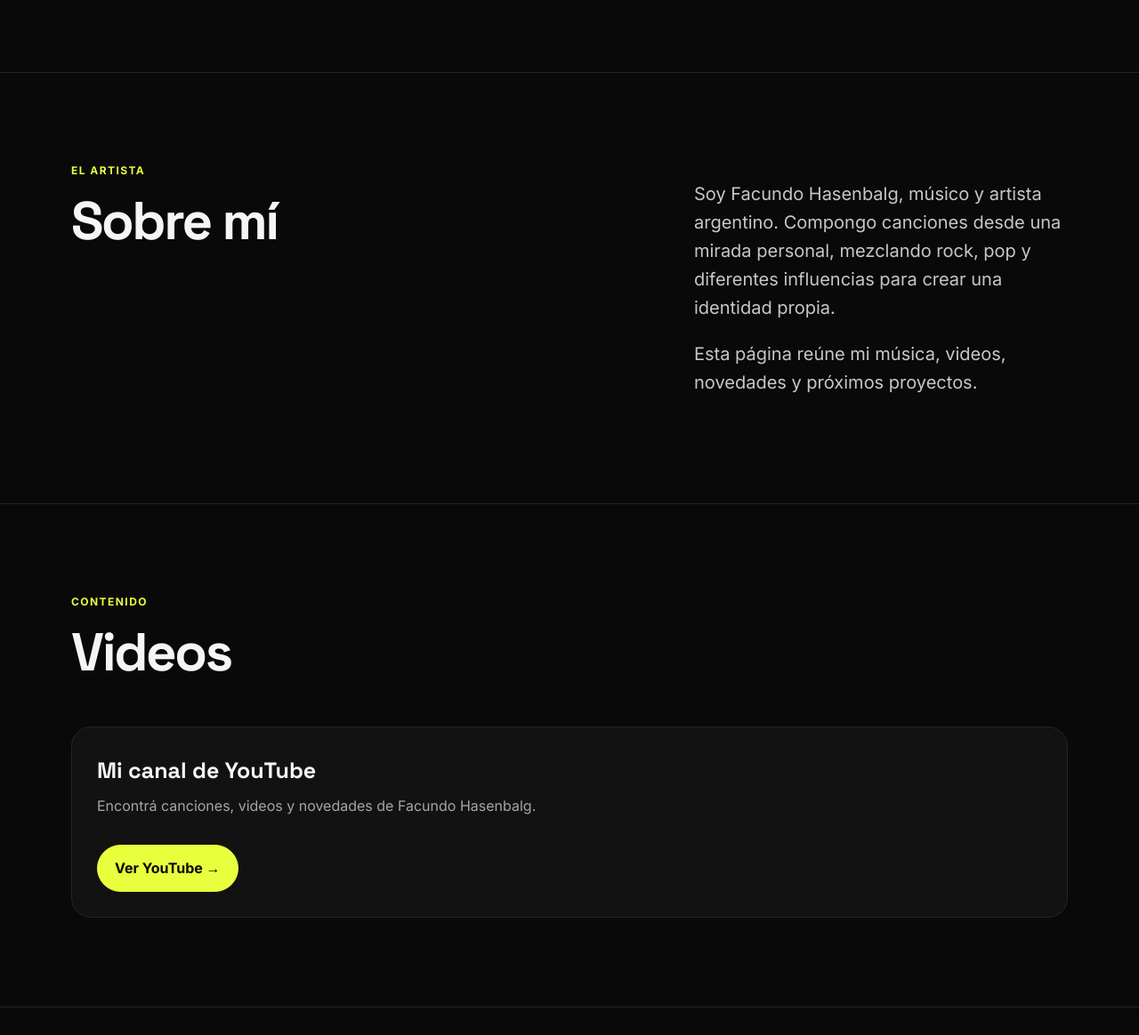
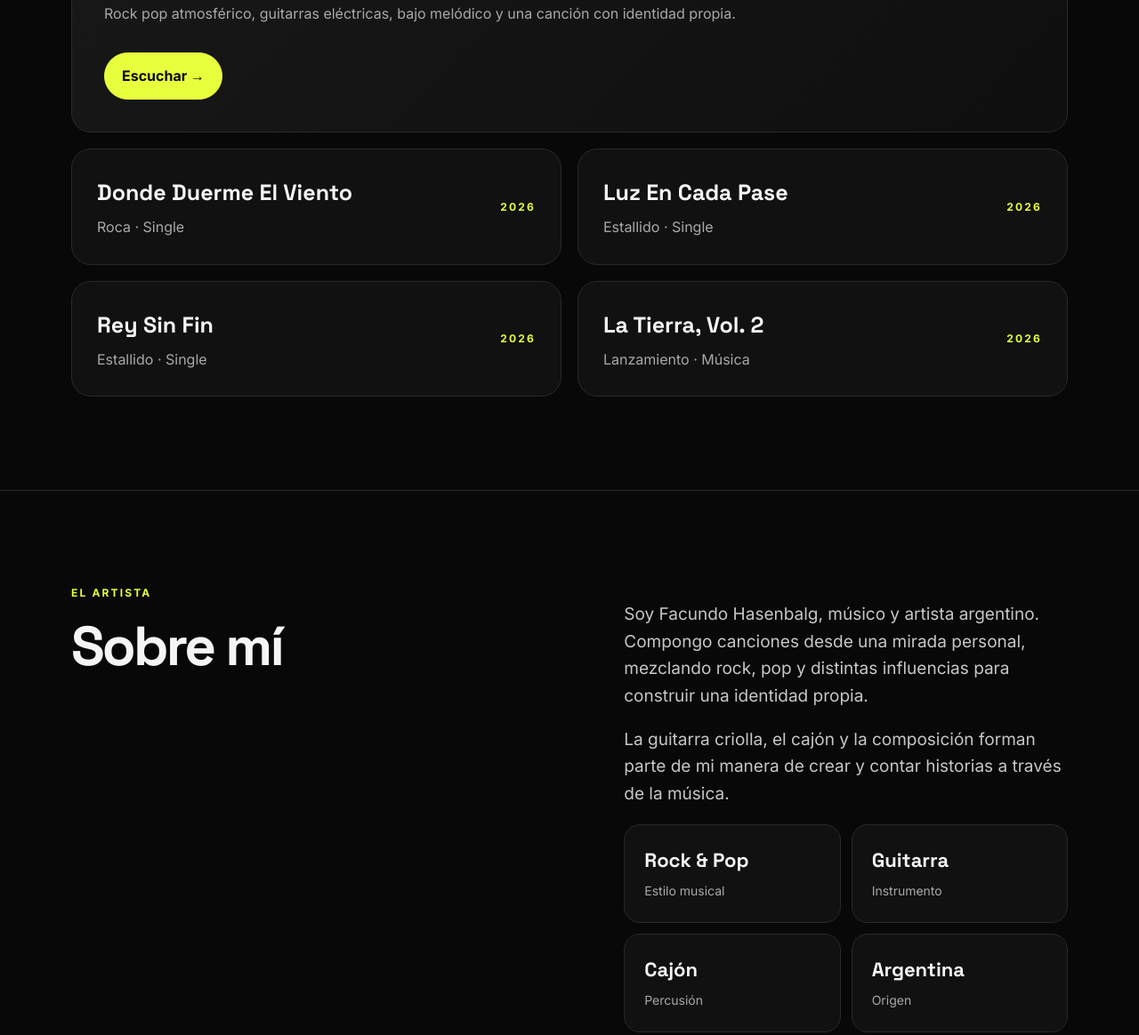
Before and after one commit to facuhasenbalg-code/facundo-hasenbalg-web, a plain HTML site: page index.html in a window 1280 px wide. Shown: the part 1138-2302 px from the top of the page at 89% size. Drawn offline with Linux system fonts and the light colour scheme.

Commit message:
Mejorar sitio oficial de Facundo Hasenbalg

```diff
--- a/index.html
+++ b/index.html
@@ -4,28 +4,31 @@
   <meta charset="utf-8">
   <meta name="viewport" content="width=device-width, initial-scale=1">
   <meta name="description" content="Sitio oficial de Facundo Hasenbalg, músico y artista argentino.">
-  <title>Facundo Hasenbalg | Músico</title>
+  <meta name="theme-color" content="#090909">
+  <title>Facundo Hasenbalg | Sitio Oficial</title>
   <link rel="preconnect" href="https://fonts.googleapis.com">
   <link rel="preconnect" href="https://fonts.gstatic.com" crossorigin>
   <link href="https://fonts.googleapis.com/css2?family=Inter:wght@400;500;600;700;800&family=Space+Grotesk:wght@500;600;700&display=swap" rel="stylesheet">
   <style>
-    :root{--bg:#090909;--panel:#121212;--text:#f5f5f5;--muted:#a6a6a6;--line:#252525;--accent:#e8ff3d;--max:1120px}
+    :root{--bg:#080808;--panel:#111;--panel2:#171717;--text:#f5f5f5;--muted:#a9a9a9;--line:#292929;--accent:#e8ff3d;--max:1120px}
     *{box-sizing:border-box}html{scroll-behavior:smooth}body{margin:0;background:var(--bg);color:var(--text);font-family:Inter,system-ui,sans-serif;line-height:1.6}a{color:inherit;text-decoration:none}.wrap{width:min(calc(100% - 40px),var(--max));margin:auto}
-    header{position:fixed;inset:0 0 auto;z-index:10;background:rgba(9,9,9,.82);backdrop-filter:blur(14px);border-bottom:1px solid rgba(255,255,255,.06)}nav{height:72px;display:flex;align-items:center;justify-content:space-between}.brand{font-family:'Space Grotesk';font-weight:700;letter-spacing:.04em}.navlinks{display:flex;gap:28px;font-size:14px;color:#ccc}.navlinks a:hover{color:var(--accent)}
-    .hero{min-height:92vh;display:grid;place-items:center;padding:140px 0 90px;background:radial-gradient(circle at 75% 30%,#242424 0,transparent 32%),linear-gradient(135deg,#090909,#101010)}.eyebrow{color:var(--accent);font-weight:700;letter-spacing:.18em;text-transform:uppercase;font-size:13px}.hero h1{font-family:'Space Grotesk';font-size:clamp(56px,10vw,132px);line-height:.88;letter-spacing:-.06em;max-width:1000px;margin:18px 0}.hero p{font-size:clamp(18px,2.4vw,25px);color:#c8c8c8;max-width:650px}.buttons{display:flex;gap:12px;flex-wrap:wrap;margin-top:30px}.btn{padding:13px 19px;border:1px solid var(--line);border-radius:999px;font-weight:700}.btn.primary{background:var(--accent);color:#080808;border-color:var(--accent)}.btn:hover{transform:translateY(-1px)}
-    section{padding:100px 0;border-top:1px solid var(--line)}h2{font-family:'Space Grotesk';font-size:clamp(34px,5vw,60px);margin:0 0 35px;letter-spacing:-.04em}.grid{display:grid;grid-template-columns:repeat(2,1fr);gap:18px}.card{background:var(--panel);border:1px solid var(--line);border-radius:22px;padding:28px}.card h3{font-family:'Space Grotesk';font-size:25px;margin:0 0 8px}.card p{color:var(--muted);margin:0}.music{display:flex;align-items:center;justify-content:space-between;gap:20px}.tag{font-size:12px;text-transform:uppercase;letter-spacing:.12em;color:var(--accent);font-weight:700}.about{display:grid;grid-template-columns:1.2fr .8fr;gap:70px}.about p{font-size:20px;color:#c7c7c7}.socials{display:flex;flex-wrap:wrap;gap:10px}.socials a{border:1px solid var(--line);padding:11px 15px;border-radius:12px;color:#ddd}.socials a:hover{border-color:var(--accent);color:var(--accent)}footer{padding:35px 0;color:#777;font-size:13px;display:flex;justify-content:space-between;gap:20px}
-    @media(max-width:720px){.navlinks{display:none}.grid,.about{grid-template-columns:1fr}.hero{min-height:85vh}.music{align-items:flex-start;flex-direction:column}section{padding:75px 0}footer{flex-direction:column}}
+    header{position:fixed;inset:0 0 auto;z-index:20;background:rgba(8,8,8,.82);backdrop-filter:blur(16px);border-bottom:1px solid rgba(255,255,255,.07)}nav{height:72px;display:flex;align-items:center;justify-content:space-between}.brand{font-family:'Space Grotesk';font-weight:700;letter-spacing:.05em}.navlinks{display:flex;gap:25px;font-size:14px;color:#ccc}.navlinks a:hover{color:var(--accent)}
+    .hero{min-height:94vh;display:grid;place-items:center;padding:145px 0 90px;position:relative;overflow:hidden;background:radial-gradient(circle at 78% 25%,#303030 0,transparent 28%),radial-gradient(circle at 15% 80%,#191919 0,transparent 30%),linear-gradient(135deg,#080808,#101010)}.hero:after{content:'FH';position:absolute;right:-5vw;bottom:-14vw;font-family:'Space Grotesk';font-weight:700;font-size:42vw;line-height:1;color:rgba(255,255,255,.025);pointer-events:none}.hero-content{position:relative;z-index:1}.eyebrow,.tag{color:var(--accent);font-weight:700;letter-spacing:.18em;text-transform:uppercase;font-size:12px}.hero h1{font-family:'Space Grotesk';font-size:clamp(58px,10vw,132px);line-height:.86;letter-spacing:-.065em;max-width:1000px;margin:18px 0}.hero p{font-size:clamp(18px,2.4vw,25px);color:#c8c8c8;max-width:680px;margin:0}.buttons{display:flex;gap:12px;flex-wrap:wrap;margin-top:30px}.btn{display:inline-block;padding:13px 19px;border:1px solid var(--line);border-radius:999px;font-weight:700;transition:.2s}.btn.primary{background:var(--accent);color:#080808;border-color:var(--accent)}.btn:hover{transform:translateY(-2px);border-color:var(--accent)}
+    section{padding:105px 0;border-top:1px solid var(--line)}h2{font-family:'Space Grotesk';font-size:clamp(38px,5vw,62px);margin:0 0 35px;letter-spacing:-.045em}.section-head{margin-bottom:35px}.grid{display:grid;grid-template-columns:repeat(2,1fr);gap:18px}.card{background:var(--panel);border:1px solid var(--line);border-radius:22px;padding:28px;transition:.2s}.card:hover{transform:translateY(-3px);border-color:#3a3a3a}.card h3{font-family:'Space Grotesk';font-size:25px;margin:0 0 7px}.card p{color:var(--muted);margin:0}.music{display:flex;align-items:center;justify-content:space-between;gap:20px}.featured{background:linear-gradient(135deg,#181818,#0f0f0f);padding:36px}.featured h3{font-size:34px}.release-meta{color:var(--accent)!important;font-size:12px;text-transform:uppercase;letter-spacing:.12em;font-weight:700;margin-bottom:12px!important}
+    .about{display:grid;grid-template-columns:1.05fr .95fr;gap:70px}.about p{font-size:19px;color:#c7c7c7}.facts{display:grid;grid-template-columns:repeat(2,1fr);gap:12px}.fact{padding:22px;border:1px solid var(--line);border-radius:18px;background:var(--panel)}.fact strong{display:block;font-family:'Space Grotesk';font-size:22px;margin-bottom:4px}.fact span{color:var(--muted);font-size:14px}
+    .video-card{display:flex;align-items:center;justify-content:space-between;gap:25px}.video-icon{font-size:42px;line-height:1}.socials{display:flex;flex-wrap:wrap;gap:10px}.socials a{border:1px solid var(--line);padding:12px 16px;border-radius:12px;color:#ddd;transition:.2s}.socials a:hover{border-color:var(--accent);color:var(--accent);transform:translateY(-2px)}footer{padding:35px 0;color:#777;font-size:13px;display:flex;justify-content:space-between;gap:20px;border-top:1px solid var(--line)}
+    @media(max-width:720px){.wrap{width:min(calc(100% - 28px),var(--max))}.navlinks{display:none}.hero{min-height:88vh;padding-top:120px}.hero h1{font-size:clamp(55px,18vw,90px)}.grid,.about{grid-template-columns:1fr}.facts{grid-template-columns:1fr 1fr}.music,.video-card{align-items:flex-start;flex-direction:column}section{padding:75px 0}footer{flex-direction:column}.hero:after{font-size:60vw}}
   </style>
 </head>
 <body>
 <header><nav class="wrap"><a class="brand" href="#inicio">FACUNDO HASENBALG</a><div class="navlinks"><a href="#musica">Música</a><a href="#sobre-mi">Sobre mí</a><a href="#videos">Videos</a><a href="#contacto">Contacto</a></div></nav></header>
 <main>
-<section class="hero" id="inicio"><div class="wrap"><div class="eyebrow">Músico · Artista · Argentina</div><h1>FACUNDO<br>HASENBALG</h1><p>Rock, pop y canciones hechas para contar historias, emociones y momentos.</p><div class="buttons"><a class="btn primary" href="#musica">Escuchar música</a><a class="btn" href="#sobre-mi">Conoceme</a></div></div></section>
-<section id="musica"><div class="wrap"><div class="tag">Lanzamientos</div><h2>Música</h2><div class="grid"><article class="card music"><div><h3>La Balza Rota</h3><p>Single · Rock pop</p></div><a class="btn" href="#contacto">Escuchar →</a></article><article class="card music"><div><h3>Donde Duerme El Viento</h3><p>Single · Rock</p></div><a class="btn" href="#contacto">Escuchar →</a></article></div></div></section>
-<section id="sobre-mi"><div class="wrap about"><div><div class="tag">El artista</div><h2>Sobre mí</h2></div><div><p>Soy Facundo Hasenbalg, músico y artista argentino. Compongo canciones desde una mirada personal, mezclando rock, pop y diferentes influencias para crear una identidad propia.</p><p>Esta página reúne mi música, videos, novedades y próximos proyectos.</p></div></div></section>
-<section id="videos"><div class="wrap"><div class="tag">Contenido</div><h2>Videos</h2><div class="card"><h3>Mi canal de YouTube</h3><p>Encontrá canciones, videos y novedades de Facundo Hasenbalg.</p><div class="buttons"><a class="btn primary" href="https://www.youtube.com/@FacuHasenbalg-v8w" target="_blank" rel="noopener">Ver YouTube →</a></div></div></div></section>
-<section id="contacto"><div class="wrap"><div class="tag">Conectemos</div><h2>Seguime</h2><div class="socials"><a href="https://www.youtube.com/@FacuHasenbalg-v8w" target="_blank" rel="noopener">YouTube</a><a href="https://www.instagram.com/facu_hasenbalg/" target="_blank" rel="noopener">Instagram</a><a href="#" aria-label="Spotify próximamente">Spotify</a></div></div></section>
+<section class="hero" id="inicio"><div class="wrap hero-content"><div class="eyebrow">Músico · Artista · Argentina</div><h1>FACUNDO<br>HASENBALG</h1><p>Rock, pop y canciones hechas para contar historias, emociones y momentos.</p><div class="buttons"><a class="btn primary" href="#musica">Escuchar música</a><a class="btn" href="#sobre-mi">Conoceme</a></div></div></section>
+<section id="musica"><div class="wrap"><div class="section-head"><div class="tag">Mi música</div><h2>Discografía</h2></div><article class="card featured"><div class="release-meta">Lanzamiento destacado · Single</div><h3>La Balza Rota</h3><p>Rock pop atmosférico, guitarras eléctricas, bajo melódico y una canción con identidad propia.</p><div class="buttons"><a class="btn primary" href="https://www.youtube.com/@FacuHasenbalg-v8w" target="_blank" rel="noopener">Escuchar →</a></div></article><div class="grid" style="margin-top:18px"><article class="card music"><div><h3>Donde Duerme El Viento</h3><p>Roca · Single</p></div><span class="tag">2026</span></article><article class="card music"><div><h3>Luz En Cada Pase</h3><p>Estallido · Single</p></div><span class="tag">2026</span></article><article class="card music"><div><h3>Rey Sin Fin</h3><p>Estallido · Single</p></div><span class="tag">2026</span></article><article class="card music"><div><h3>La Tierra, Vol. 2</h3><p>Lanzamiento · Música</p></div><span class="tag">2026</span></article></div></div></section>
+<section id="sobre-mi"><div class="wrap about"><div><div class="tag">El artista</div><h2>Sobre mí</h2></div><div><p>Soy Facundo Hasenbalg, músico y artista argentino. Compongo canciones desde una mirada personal, mezclando rock, pop y distintas influencias para construir una identidad propia.</p><p>La guitarra criolla, el cajón y la composición forman parte de mi manera de crear y contar historias a través de la música.</p><div class="facts"><div class="fact"><strong>Rock & Pop</strong><span>Estilo musical</span></div><div class="fact"><strong>Guitarra</strong><span>Instrumento</span></div><div class="fact"><strong>Cajón</strong><span>Percusión</span></div><div class="fact"><strong>Argentina</strong><span>Origen</span></div></div></div></div></section>
+<section id="videos"><div class="wrap"><div class="section-head"><div class="tag">Contenido</div><h2>Videos</h2></div><div class="card video-card"><div><div class="video-icon">▶</div><h3>Mi canal de YouTube</h3><p>Canciones, videos y novedades de Facundo Hasenbalg.</p></div><a class="btn primary" href="https://www.youtube.com/@FacuHasenbalg-v8w" target="_blank" rel="noopener">Ver canal →</a></div></div></section>
+<section id="contacto"><div class="wrap"><div class="tag">Conectemos</div><h2>Seguime</h2><p style="color:var(--muted);max-width:620px">Encontrá mi música y novedades en mis plataformas y redes.</p><div class="socials"><a href="https://www.youtube.com/@FacuHasenbalg-v8w" target="_blank" rel="noopener">YouTube ↗</a><a href="https://www.instagram.com/facu_hasenbalg/" target="_blank" rel="noopener">Instagram ↗</a></div></div></section>
 </main>
-<footer class="wrap"><span>© 2026 Facundo Hasenbalg</span><span>Hecho con música y pasión.</span></footer>
+<footer class="wrap"><span>© 2026 Facundo Hasenbalg</span><span>Sitio oficial · Música y pasión.</span></footer>
 </body>
 </html>
```
